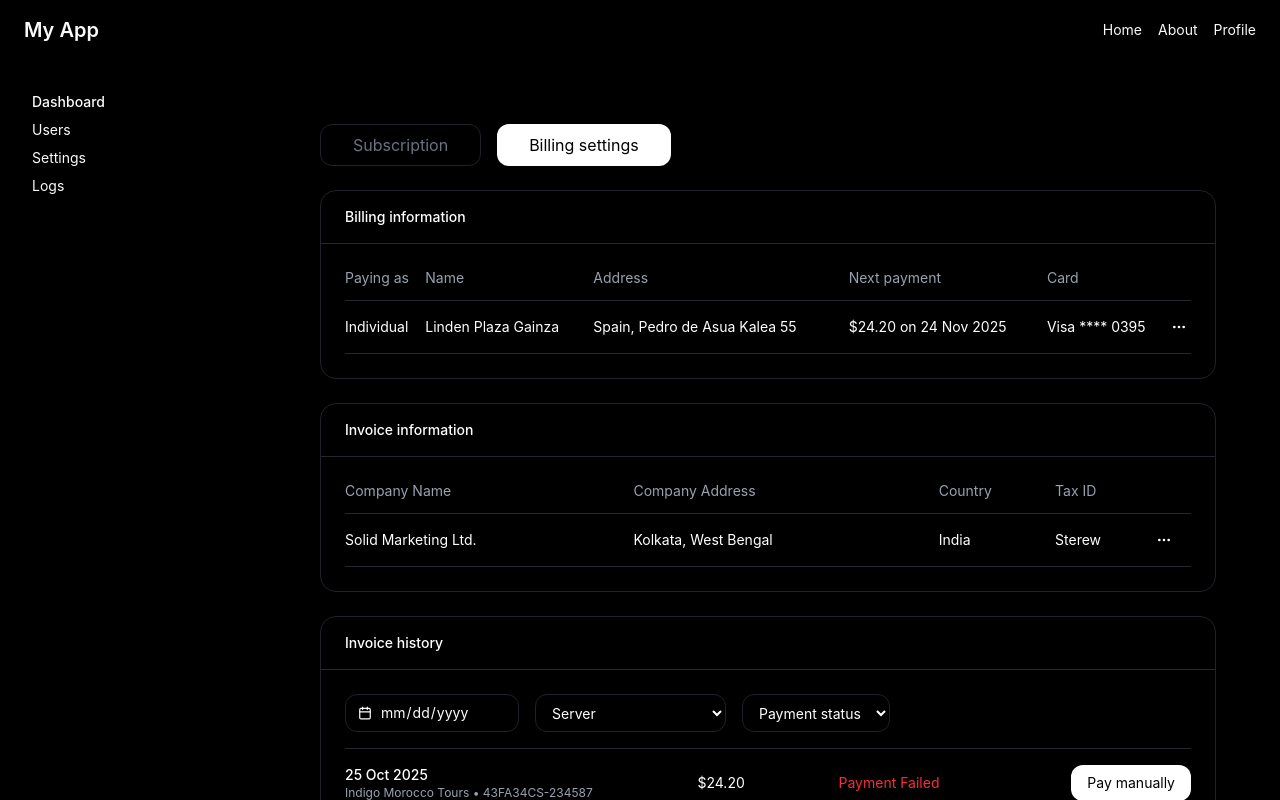
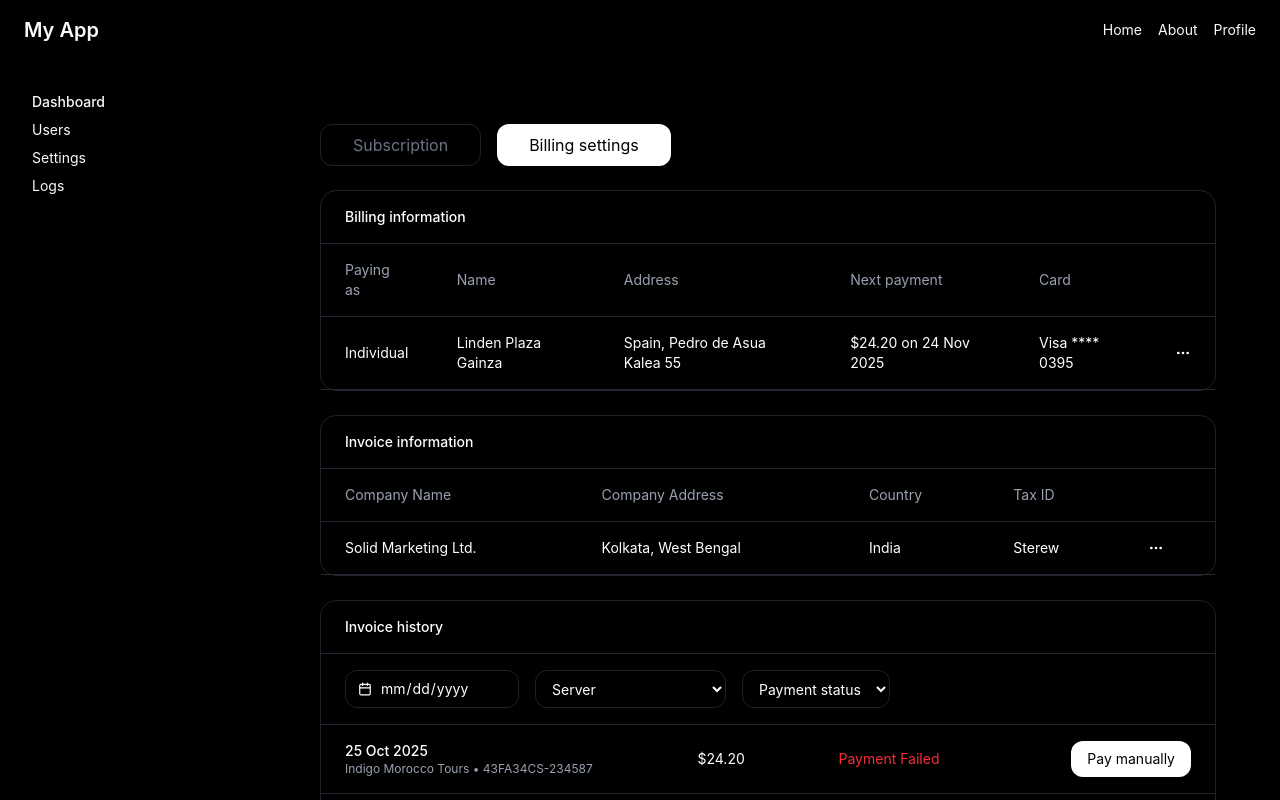
Before and after one commit to findrmeet/stape-dashboard, a React (Vite) app: page / in a window 1280 px wide. Shown: the top 800 px of the page. Built offline with nearby package versions, Linux system fonts and the light colour scheme.

Commit message:
padding / border issue solved

```diff
--- a/src/pages/BillingSetting2.tsx
+++ b/src/pages/BillingSetting2.tsx
@@ -23,27 +23,29 @@ export default function BillingSettingsSimple() {
           Billing information
         </div>
 
-        <div className="p-6">
+        <div>
           <table className="w-full text-sm">
             <thead className="text-gray-400 border-b border-[#26272F]">
               <tr>
-                <th className="text-left pb-3 font-normal">Paying as</th>
-                <th className="text-left pb-3 font-normal">Name</th>
-                <th className="text-left pb-3 font-normal">Address</th>
-                <th className="text-left pb-3 font-normal">Next payment</th>
-                <th className="text-left pb-3 font-normal">Card</th>
-                <th />
+                <th className="text-left font-normal px-6 py-4">Paying as</th>
+                <th className="text-left font-normal px-6 py-4">Name</th>
+                <th className="text-left font-normal px-6 py-4">Address</th>
+                <th className="text-left font-normal px-6 py-4">
+                  Next payment
+                </th>
+                <th className="text-left font-normal px-6 py-4">Card</th>
+                <th className="px-6" />
               </tr>
             </thead>
 
             <tbody>
               <tr className="border-b border-[#26272F]">
-                <td className="py-4">Individual</td>
-                <td className="py-4">Linden Plaza Gainza</td>
-                <td className="py-4">Spain, Pedro de Asua Kalea 55</td>
-                <td className="py-4">$24.20 on 24 Nov 2025</td>
-                <td className="py-4">Visa **** 0395</td>
-                <td className="py-4 text-right">
+                <td className="px-6 py-4">Individual</td>
+                <td className="px-6 py-4">Linden Plaza Gainza</td>
+                <td className="px-6 py-4">Spain, Pedro de Asua Kalea 55</td>
+                <td className="px-6 py-4">$24.20 on 24 Nov 2025</td>
+                <td className="px-6 py-4">Visa **** 0395</td>
+                <td className="px-6 py-4 text-right">
                   <MoreHorizontal size={16} />
                 </td>
               </tr>
@@ -58,25 +60,29 @@ export default function BillingSettingsSimple() {
           Invoice information
         </div>
 
-        <div className="p-6">
+        <div>
           <table className="w-full text-sm">
             <thead className="text-gray-400 border-b border-[#26272F]">
               <tr>
-                <th className="text-left pb-3 font-normal">Company Name</th>
-                <th className="text-left pb-3 font-normal">Company Address</th>
-                <th className="text-left pb-3 font-normal">Country</th>
-                <th className="text-left pb-3 font-normal">Tax ID</th>
-                <th />
+                <th className="text-left font-normal px-6 py-4">
+                  Company Name
+                </th>
+                <th className="text-left font-normal px-6 py-4">
+                  Company Address
+                </th>
+                <th className="text-left font-normal px-6 py-4">Country</th>
+                <th className="text-left font-normal px-6 py-4">Tax ID</th>
+                <th className="px-6" />
               </tr>
             </thead>
 
             <tbody>
               <tr className="border-b border-[#26272F]">
-                <td className="py-4">Solid Marketing Ltd.</td>
-                <td className="py-4">Kolkata, West Bengal</td>
-                <td className="py-4">India</td>
-                <td className="py-4">Sterew</td>
-                <td className="py-4 text-right">
+                <td className="px-6 py-4">Solid Marketing Ltd.</td>
+                <td className="px-6 py-4">Kolkata, West Bengal</td>
+                <td className="px-6 py-4">India</td>
+                <td className="px-6 py-4">Sterew</td>
+                <td className="px-6 py-4 text-right">
                   <MoreHorizontal size={16} />
                 </td>
               </tr>
@@ -90,10 +96,9 @@ export default function BillingSettingsSimple() {
         <div className="px-6 py-4 border-b border-[#26272F] text-sm font-medium">
           Invoice history
         </div>
-
-        <div className="p-6">
+        <div>
           {/* Filters */}
-          <div className="flex gap-4 mb-4">
+          <div className="flex gap-4 py-4 px-6">
             <div className="flex items-center gap-2 border border-[#1F222A] rounded-xl px-3 py-2">
               <Calendar size={14} />
               <input
@@ -124,8 +129,8 @@ export default function BillingSettingsSimple() {
           </div>
 
           {/* Rows */}
-          <div className="space-y-4">
-            <div className="grid grid-cols-[2.5fr_1fr_1.5fr_1fr] items-center text-sm border-t border-[#26272F] pt-4">
+          <div>
+            <div className="grid grid-cols-[2.5fr_1fr_1.5fr_1fr] items-center text-sm border-t border-[#26272F] py-4 px-6">
               <div>
                 <div className="font-medium">25 Oct 2025</div>
                 <div className="text-xs text-gray-400">
@@ -141,7 +146,7 @@ export default function BillingSettingsSimple() {
               </div>
             </div>
 
-            <div className="grid grid-cols-[2.5fr_1fr_1.5fr_1fr] items-center text-sm border-t border-[#26272F] pt-4">
+            <div className="grid grid-cols-[2.5fr_1fr_1.5fr_1fr] items-center text-sm border-t border-[#26272F] py-4 px-6">
               <div>
                 <div className="font-medium">25 Oct 2025</div>
                 <div className="text-xs text-gray-400">
```
